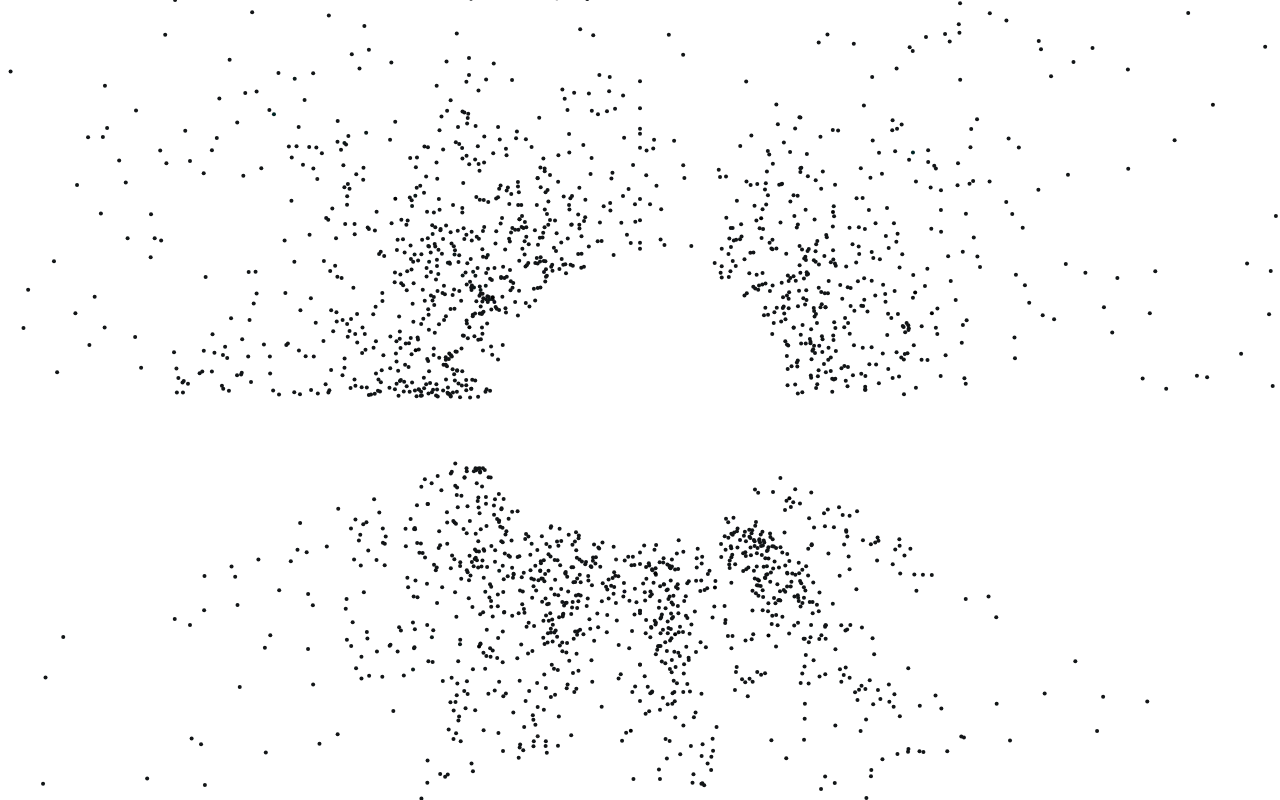
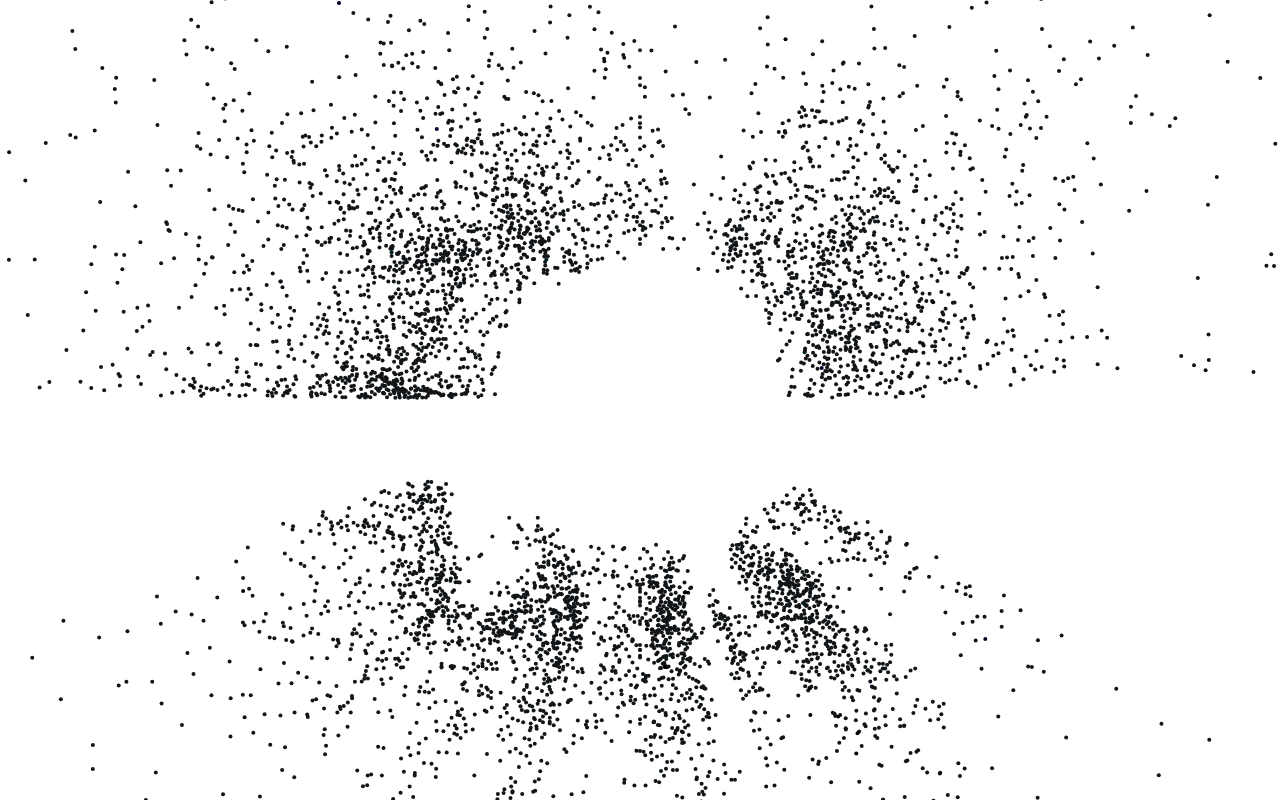
Before and after one commit to asvirtual/ZKN-landing-page, a React (Vite) app: page / in a window 1280 px wide. Built offline with nearby package versions, Linux system fonts and the light colour scheme.

Commit message:
Minor updates

```diff
--- a/src/App.jsx
+++ b/src/App.jsx
@@ -18,14 +18,14 @@ function App() {
 			<PixelText
 				// show={ !loaded }
 				id="initial-logo"
-				text={ animationIndex == 0 ? "ZKN LBS" : animationIndex == 1 ? "Need help for your project?" : "We are here for this." }
+				text={ animationIndex == 0 ? "ZKN LBS" : animationIndex == 1 ? "Your vision, our expertise." : "Let's build together" }
 				// framerMotion={ true }
 				// framerMotionInitial={{ scale: 1 }}
 				// framerMotionExit={{ scale: 0 }}
 				// framerMotionTransition={{ delay: delaySeconds, duration: 1 }}
 				width={ window.innerWidth }
 				height={ window.innerHeight }
-				fontSize={ 120 }
+				fontSize={ animationIndex == 0 ? 200 : 120 }
 				fontFamily="Akashi"
 				textAlign="center"
 				textBaseLine="middle"
```
